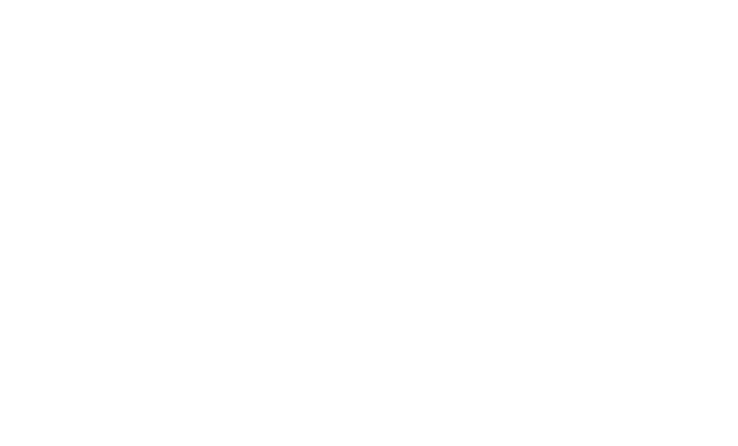
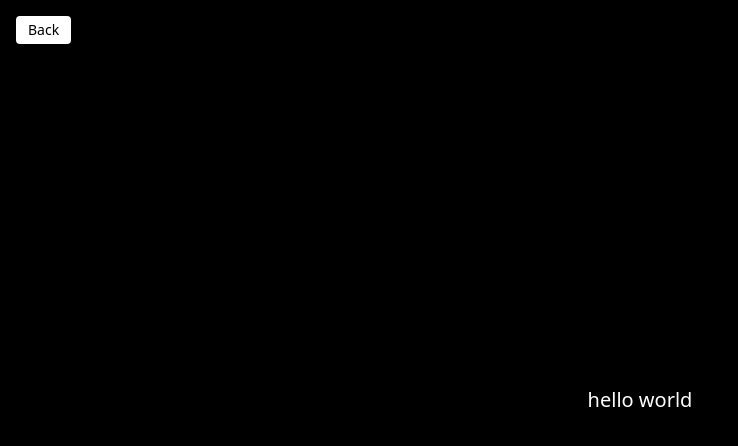
Before and after one commit to Johnnysky2700/chateo, a React (Create React App) app: page /story/1 in a window 1280 px wide. Before the commit this address had no page. Shown: the top 446 px of the page, without its empty margins (0-738 px from the left). Built offline with nearby package versions, Linux system fonts and the light colour scheme; data requests are answered from the project's data file.

Commit message:
your story can be uploaded and it can show

```diff
--- a/data/db.json
+++ b/data/db.json
@@ -37,14 +37,15 @@
           "type": "text"
         }
       ],
-      "lastMessage": "hello"
+      "lastMessage": "im okay and you"
     },
     {
       "id": "2",
       "name": "Erlan Sadewa",
       "status": "Online",
       "avatar": "/Avatars/Erlan.png",
-      "online": true
+      "online": true,
+      "lastMessage": "good morning"
     },
     {
       "id": "3",
@@ -106,6 +107,15 @@
     }
   ],
   "messages": [
+    {
+      "id": "1",
+      "contactId": "1",
+      "sender": "other",
+      "text": "Look at how chocho sleep in my arms!",
+      "timestamp": "16:46",
+      "type": "image",
+      "src": "/Avatars/cat.png"
+    },
     {
       "id": "2",
       "contactId": "1",
@@ -207,6 +217,20 @@
       "sender": "you",
       "text": "hello",
       "timestamp": "2025-05-15T19:03:59.075Z"
+    },
+    {
+      "id": "d4ef",
+      "contactId": "2",
+      "sender": "you",
+      "text": "good morning",
+      "timestamp": "2025-05-19T07:24:27.042Z"
+    },
+    {
+      "id": "92a7",
+      "sender": "you",
+      "text": "im okay and you",
+      "timestamp": "2025-05-19T07:49:29.952Z",
+      "contactId": "1"
     }
   ],
   "users": [
@@ -218,5 +242,103 @@
       "address": "123 Example Street",
       "country": "Indonesia"
     }
+  ],
+  "stories": [
+    {
+      "id": "1",
+      "text": "First story",
+      "mediaUrl": "https://example.com/image.jpg",
+      "mediaType": "image",
+      "createdAt": "2025-05-18T14:00:00.000Z"
+    },
+    {
+      "id": "2",
+      "text": "hello world",
+      "mediaUrl": null,
+      "mediaType": null,
+      "createdAt": "2025-05-19T16:58:32.988Z"
+    },
+    {
+      "id": "3",
+      "text": "hello world`",
+      "mediaUrl": null,
+      "mediaType": null,
+      "createdAt": "2025-05-19T16:59:08.291Z"
+    },
+    {
+      "id": "20c1",
+      "text": "hello world",
+      "file": null,
+      "createdAt": "2025-05-19T17:06:41.011Z",
+      "expiresAt": "2025-05-20T17:06:41.011Z"
+    },
+    {
+      "id": "1bf0",
+      "text": "hello world ",
+      "file": null,
+      "createdAt": "2025-05-19T17:07:00.747Z",
+      "expiresAt": "2025-05-20T17:07:00.747Z"
+    },
+    {
+      "id": "8026",
+      "text": "hello world",
+      "file": null,
+      "createdAt": "2025-05-19T17:12:11.657Z",
+      "expiresAt": "2025-05-20T17:12:11.657Z"
+    },
+    {
+      "id": "fb18",
+      "text": "hello world",
+      "file": null,
+      "createdAt": "2025-05-19T17:27:58.504Z",
+      "expiresAt": "2025-05-20T17:27:58.504Z"
+    },
+    {
+      "id": "fb55",
+      "text": "hello world",
+      "file": null,
+      "createdAt": "2025-05-19T17:28:14.457Z",
+      "expiresAt": "2025-05-20T17:28:14.457Z"
+    },
+    {
+      "id": "cb37",
+      "contactId": "user-123",
+      "text": "hello world",
+      "file": null,
+      "createdAt": "2025-05-19T17:32:00.879Z",
+      "expiresAt": "2025-05-20T17:32:00.879Z"
+    },
+    {
+      "id": "556f",
+      "contactId": "user-123",
+      "text": "world ",
+      "file": null,
+      "createdAt": "2025-05-19T17:32:42.150Z",
+      "expiresAt": "2025-05-20T17:32:42.150Z"
+    },
+    {
+      "id": "2",
+      "contactId": "3",
+      "text": "hello world",
+      "file": null,
+      "createdAt": "2025-05-19T21:02:31.637Z",
+      "expiresAt": "2025-05-20T21:02:31.637Z"
+    },
+    {
+      "id": "1",
+      "contactId": "1",
+      "text": "hello world",
+      "file": null,
+      "createdAt": "2025-05-19T21:06:57.711Z",
+      "expiresAt": "2025-05-20T21:06:57.711Z"
+    },
+    {
+      "id": "7e1a",
+      "contactId": 1,
+      "text": "",
+      "file": "blob:http://localhost:3000/3b0320f5-7ebc-4aee-b976-5be05fc68298",
+      "createdAt": "2025-05-19T21:34:34.537Z",
+      "expiresAt": "2025-05-20T21:34:34.537Z"
+    }
   ]
 }
--- a/src/App.js
+++ b/src/App.js
@@ -1,4 +1,5 @@
-import React from "react";
+// App.jsx
+import React, { useEffect } from "react";
 import { BrowserRouter as Router, Routes, Route } from "react-router-dom";
 import HomePage from "./Components/HomePage";
 import WalkThrough from "./Components/WalkThrough";
@@ -10,14 +11,28 @@ import ChatPage from "./Components/ChatPage";
 import MorePage from "./Components/MorePage";
 import ChatDetails from "./Components/ChatDetails";
 import { ThemeProvider } from "./context/ThemeContext";
-import { ContactProvider } from "./ContactContext";
+import { ContactProvider, useContacts } from "./ContactContext";
 import Account from './Components/Account';
 import Appearance from './Components/Appearance';
+import StoryPage from './Components/StoryPage';
 
-function App() {
+// Create a wrapper component to access context
+function AppWithContext() {
+  const { setCurrentUser } = useContacts();
+
+  useEffect(() => {
+    // Simulate logged-in user from localStorage or API
+    const loggedInContact = {
+      id: 1,
+      name: "John Doe",
+      avatar: "/avatar.jpg",
+      phone: "+1234567890",
+      initials: "JD",
+    };
+    setCurrentUser(loggedInContact);
+  }, [setCurrentUser]);
+
   return (
-    <ThemeProvider>
-      <ContactProvider> {/* ✅ Wrap inside ContactProvider */}
     <Router>
       <div className="App">
         <Routes>
@@ -32,9 +47,18 @@ function App() {
           <Route path="/ChatDetails/:id" element={<ChatDetails />} />
           <Route path="/Account" element={<Account />} />
           <Route path="/Appearance" element={<Appearance />} />
+          <Route path="/story/:contactId" element={<StoryPage />} />
         </Routes>
       </div>
     </Router>
+  );
+}
+
+function App() {
+  return (
+    <ThemeProvider>
+      <ContactProvider>
+        <AppWithContext />
       </ContactProvider>
     </ThemeProvider>
   );
--- a/src/Components/ChatPage.jsx
+++ b/src/Components/ChatPage.jsx
@@ -12,10 +12,11 @@ export default function ChatPage() {
   const [selectedChats, setSelectedChats] = useState([]);
   const [selectMode, setSelectMode] = useState(false);
   const [showModal, setShowModal] = useState(false);
-  const [showStoryModal, setShowStoryModal] = useState(false);
   const [search, setSearch] = useState("");
   const [modalSearch, setModalSearch] = useState("");
   const navigate = useNavigate();
+  const { currentUser } = useContacts();
+  // Removed duplicate declaration of currentUserId
 
   const fetchContacts = useCallback(async () => {
     try {
@@ -70,9 +71,45 @@ export default function ChatPage() {
       (contact.name || "Unknown").toLowerCase().includes(search.toLowerCase())
   );
 
+  const [showStoryModal, setShowStoryModal] = useState(false);
+  const [storyText, setStoryText] = useState("");
+  const [storyFile, setStoryFile] = useState(null);
+
+  const currentUserId = currentUser?.id || "user-123"; // Use fallback logic if currentUser is undefined
+
+  const handleUploadStory = async () => {
+    if (!storyText && !storyFile) {
+      alert("Please add text or select a file.");
+      return;
+    }
+
+    const newStory = {
+      contactId: currentUserId, // Attach the ID here
+      text: storyText,
+      file: storyFile ? URL.createObjectURL(storyFile) : null,
+      createdAt: new Date().toISOString(),
+      expiresAt: new Date(Date.now() + 24 * 60 * 60 * 1000).toISOString(), // 24 hrs
+    };
+
+    try {
+      await fetch("http://localhost:8000/stories", {
+        method: "POST",
+        headers: { "Content-Type": "application/json" },
+        body: JSON.stringify(newStory),
+      });
+
+      alert("Story uploaded!");
+      setShowStoryModal(false);
+      setStoryText("");
+      setStoryFile(null);
+    } catch (err) {
+      console.error("Upload failed", err);
+      alert("Failed to upload story");
+    }
+  };
+
   return (
     <div className="min-h-screen bg-white p-4 pb-24 text-black dark:bg-black dark:text-white relative">
-      {/* Header */}
       <div className="flex justify-between items-center mb-4 py-4">
         <h1 className="text-xl font-semibold">Chats</h1>
         <div className="flex items-center space-x-2 text-xl">
@@ -88,16 +125,32 @@ export default function ChatPage() {
       {/* Stories */}
       <div className="flex items-center space-x-4 overflow-x-auto pb-4">
         <div className="flex flex-col items-center">
-          <button
-            onClick={() => setShowStoryModal(true)}
-            className="w-12 h-12 flex items-center justify-center rounded-2xl bg-[#F7F7FC] border border-[#ADB5BD] text-3xl"
+          <div className="flex flex-col items-center">
+            <div
+              onClick={() => {
+                if (currentUser?.id) {
+                  navigate(`/story/${currentUser.id}`);
+                }
+              }}
+              className="w-12 h-12 rounded-2xl bg-gray-200 dark:bg-gray-700 border-2 border-blue-500 flex items-center justify-center cursor-pointer relative"
             >
-            <FaPlus className="w-4 h-4 text-sm text-[#ADB5BD]" />
-          </button>
+              <FaPlus
+                onClick={(e) => {
+                  e.stopPropagation(); // prevent navigation
+                  setShowStoryModal(true);
+                }}
+                className="w-4 h-4 text-sm text-[#ADB5BD]"
+              />
+            </div>
             <p className="text-xs mt-1">Your Story</p>
           </div>
+        </div>
         {contacts.slice(0, 3).map((contact) => (
-          <div key={contact.id} className="flex flex-col items-center">
+          <div
+            key={contact.id}
+            className="flex flex-col items-center cursor-pointer"
+            onClick={() => navigate(`/StoryPage?contactId=${contact.id}`)}
+          >
             {contact.avatar ? (
               <img
                 src={contact.avatar}
@@ -116,12 +169,17 @@ export default function ChatPage() {
         ))}
       </div>
 
-      {/* Bulk Chat Actions */}
       {selectMode && selectedChats.length > 0 && (
         <div className="fixed bottom-16 left-4 right-4 z-40 flex justify-around items-center py-2 bg-gray-100 dark:bg-gray-800 rounded-lg shadow-md">
-          <button onClick={handleArchive} className="text-sm text-blue-600">Archive</button>
-          <button onClick={handleReadAll} className="text-sm text-green-600">Read All</button>
-          <button onClick={handleDelete} className="text-sm text-red-600">Delete</button>
+          <button onClick={handleArchive} className="text-sm text-blue-600">
+            Archive
+          </button>
+          <button onClick={handleReadAll} className="text-sm text-green-600">
+            Read All
+          </button>
+          <button onClick={handleDelete} className="text-sm text-red-600">
+            Delete
+          </button>
         </div>
       )}
 
@@ -189,10 +247,21 @@ export default function ChatPage() {
         <div className="fixed inset-0 bg-black bg-opacity-50 flex justify-center items-center z-50">
           <div className="bg-white dark:bg-gray-900 p-6 rounded-lg w-80 text-black dark:text-white">
             <h2 className="text-lg font-semibold mb-4">Add New Story</h2>
-            <input type="file" accept="image/*,video/*" className="mb-4" />
+            <textarea
+              placeholder="Write something..."
+              value={storyText}
+              onChange={(e) => setStoryText(e.target.value)}
+              className="w-full p-2 mb-3 rounded border dark:bg-gray-800 dark:border-gray-600"
+            />
+            <input
+              type="file"
+              accept="image/*,video/*"
+              onChange={(e) => setStoryFile(e.target.files[0])}
+              className="mb-4"
+            />
             <button
               className="w-full py-2 bg-blue-600 text-white rounded-lg"
-              onClick={() => setShowStoryModal(false)}
+              onClick={handleUploadStory}
             >
               Upload
             </button>
@@ -216,7 +285,9 @@ export default function ChatPage() {
             <ul className="overflow-y-auto max-h-[60vh] pr-2">
               {contacts
                 .filter((c) =>
-                  (c.name || "").toLowerCase().includes(modalSearch.toLowerCase())
+                  (c.name || "")
+                    .toLowerCase()
+                    .includes(modalSearch.toLowerCase())
                 )
                 .map((contact) => (
                   <li
@@ -224,7 +295,6 @@ export default function ChatPage() {
                     className="flex items-center gap-3 py-2 cursor-pointer hover:bg-gray-100 dark:hover:bg-gray-800 transition"
                     onClick={async () => {
                       try {
-                        // Optional: fetch messages if needed
                         const res = await fetch(
                           `http://localhost:8000/messages?contactId=${contact.id}`
                         );
@@ -233,13 +303,16 @@ export default function ChatPage() {
                           ? messages[messages.length - 1].text
                           : "";
 
-                        await fetch(`http://localhost:8000/contacts/${contact.id}`, {
+                        await fetch(
+                          `http://localhost:8000/contacts/${contact.id}`,
+                          {
                             method: "PATCH",
                             headers: { "Content-Type": "application/json" },
                             body: JSON.stringify({
                               lastMessage: lastMsgText,
                             }),
-                        });
+                          }
+                        );
 
                         await fetchContacts();
                         setShowModal(false);
--- a/src/Components/Footer.jsx
+++ b/src/Components/Footer.jsx
@@ -4,7 +4,7 @@ import { FiMoreHorizontal } from 'react-icons/fi';
 
 export default function Footer() {
   return (
-    <div className="fixed bottom-0 left-0 right-0 border-t shadow-inner flex justify-around py-4 bg-white text-black dark:bg-black dark:text-white">
+    <div className="fixed bottom-0 left-0 right-0 border-t shadow-inner flex justify-around py-4 bg-white text-black dark:bg-black dark:text-[#F7F7FC]">
 
       <NavLink
         to="/ContactPage"
--- /dev/null
+++ b/src/Components/StoryPage.jsx
@@ -0,0 +1,108 @@
+import { useEffect, useState, useCallback, useRef } from "react";
+import { useParams, useNavigate } from "react-router-dom";
+
+export default function StoryPage() {
+  const { userId } = useParams();
+  const [allStories, setAllStories] = useState([]);
+  const [currentIndex, setCurrentIndex] = useState(0);
+  const navigate = useNavigate();
+  const touchStartX = useRef(null);
+  const touchEndX = useRef(null);
+
+  const fetchStories = useCallback(async () => {
+    try {
+      const res = await fetch("http://localhost:8000/stories");
+      const data = await res.json();
+
+      // Filter expired stories and only for the selected user (if userId provided)
+      const now = new Date();
+      const filtered = data.filter((story) => {
+        const expiresAt = new Date(story.expiresAt);
+        return expiresAt > now && (!userId || story.userId === userId);
+      });
+
+      setAllStories(filtered);
+    } catch (err) {
+      console.error("Failed to fetch stories:", err);
+    }
+  }, [userId]);
+
+  const goNext = useCallback(() => {
+    setCurrentIndex((prev) => {
+      const nextIndex = prev + 1;
+      if (nextIndex < allStories.length) {
+        return nextIndex;
+      } else {
+        navigate(-1); // Go back if no more stories
+        return prev;
+      }
+    });
+  }, [allStories.length, navigate]);
+
+  // Auto-slide every 5 seconds
+  useEffect(() => {
+    const timer = setTimeout(goNext, 5000);
+    return () => clearTimeout(timer);
+  }, [goNext, currentIndex]);
+
+  useEffect(() => {
+    fetchStories();
+  }, [fetchStories]);
+
+  const handleTouchStart = (e) => {
+    touchStartX.current = e.touches[0].clientX;
+  };
+
+  const handleTouchEnd = (e) => {
+    touchEndX.current = e.changedTouches[0].clientX;
+    handleSwipe();
+  };
+
+  const handleSwipe = () => {
+    const diff = touchStartX.current - touchEndX.current;
+    if (diff > 50) {
+      // swiped left
+      goNext();
+    } else if (diff < -50) {
+      // swiped right
+      setCurrentIndex((prev) => Math.max(prev - 1, 0));
+    }
+  };
+
+  if (!allStories.length) {
+    return (
+      <div className="h-screen flex items-center justify-center bg-black text-white">
+        <p>No stories to show.</p>
+      </div>
+    );
+  }
+
+  const currentStory = allStories[currentIndex];
+
+  return (
+    <div
+      className="h-screen w-screen bg-black text-white flex items-center justify-center relative"
+      onTouchStart={handleTouchStart}
+      onTouchEnd={handleTouchEnd}
+    >
+      <div className="absolute top-4 left-4 text-sm">
+        <button onClick={() => navigate(-1)} className="bg-white text-black px-3 py-1 rounded">
+          Back
+        </button>
+      </div>
+
+      <div className="max-w-md w-full h-full flex flex-col items-center justify-center px-4 text-center">
+        {currentStory.file && (
+          <img
+            src={currentStory.file}
+            alt="Story media"
+            className="max-h-[60vh] object-contain mb-4 rounded-lg"
+          />
+        )}
+        {currentStory.text && (
+          <p className="text-xl font-medium">{currentStory.text}</p>
+        )}
+      </div>
+    </div>
+  );
+}
```
Also changed, not shown: src/Components/Account.jsx (+7 -1 lines), src/Components/ChatDetails.jsx (+44 -49 lines), src/ContactContext.js (+12 -8 lines). Lines whose indentation alone changed are shown as unchanged.
